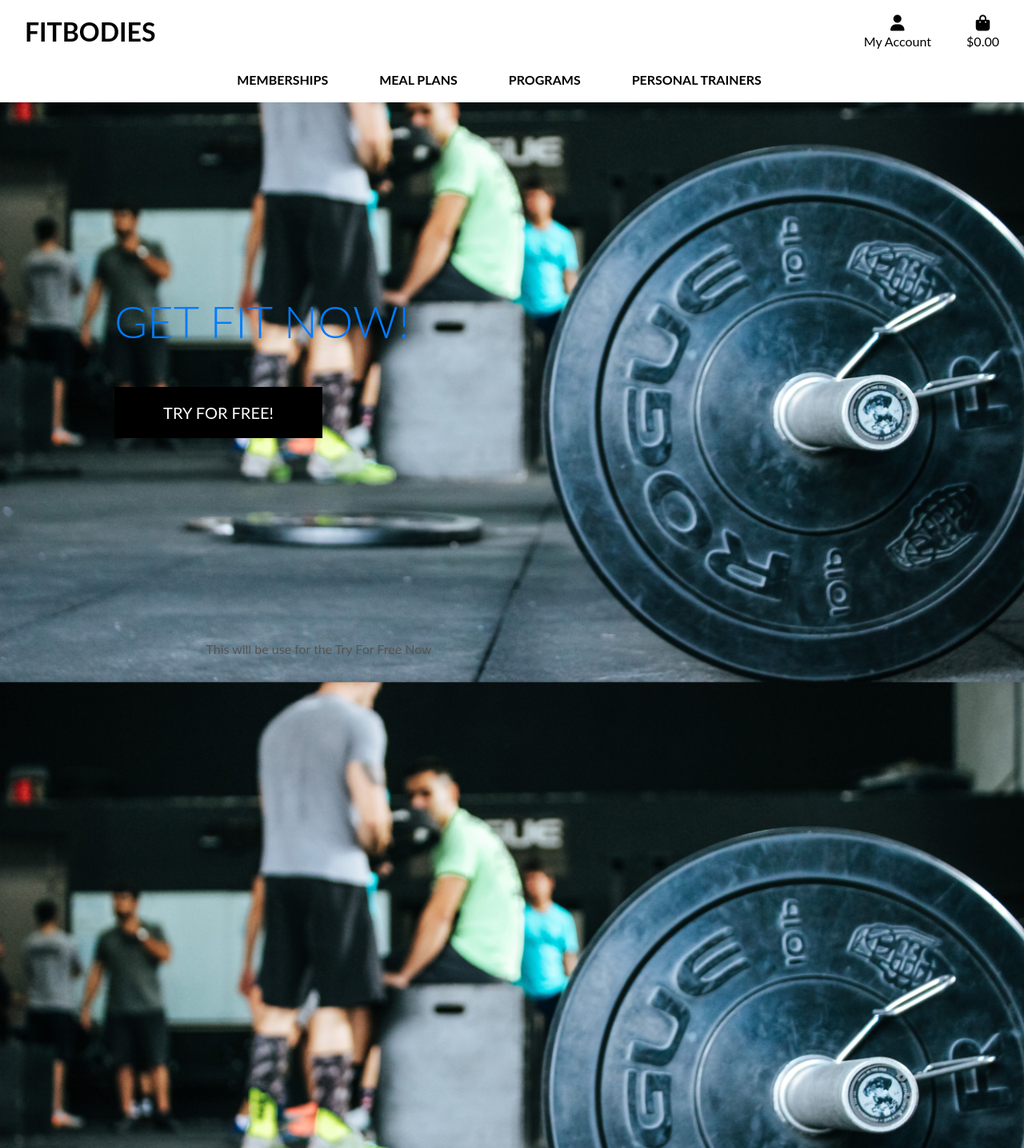
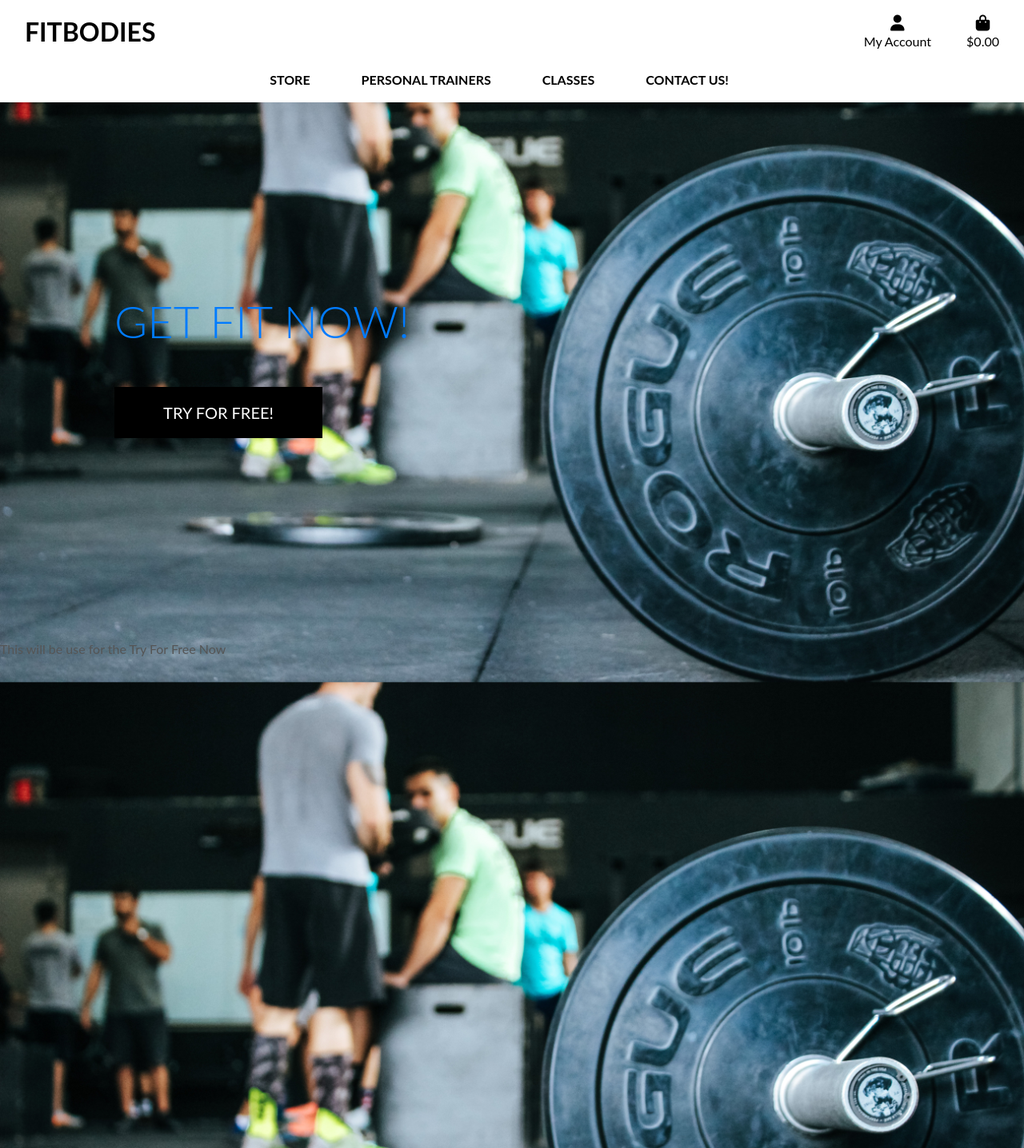
Before and after one commit to rfpotrero/fitbodies, a Django app: page / in a window 1280 px wide. Shown: the whole page at 80% size. Run offline with Django 3.2, Linux system fonts and the light colour scheme; parts of the project's set-up code (start-up, migrations or seed data) failed here and were passed over; some libraries are stand-ins or nearby versions.

Commit message:
style: change the following elements template #87
Create a drop down menu for the shop. Include the following elements
in the main-nav: contact us, Personal trainers and classes pages.

```diff
--- a/home/templates/home/index.html
+++ b/home/templates/home/index.html
@@ -23,8 +23,8 @@
             </div>
         </div>
     </div>
-    <div class="container h-100">
-        <p>This will be use for the Try For Free Now</p>
-    </div>
+</div>
+<div class="h-100" id="try-for-free">
+    <p>This will be use for the Try For Free Now</p>
 </div>
 {% endblock %}
--- a/home/templates/includes/main-nav.html
+++ b/home/templates/includes/main-nav.html
@@ -1,23 +1,29 @@
 <div class="collapse navbar-collapse" id="main-nav">
     <ul class="navbar-nav w-auto mx-auto">
-        <li class="nav-item">
-            <a class="logo-font font-weight-bold nav-link text-black mr-5" href="{% url 'products' %}?category=memberships" id="memberships-link" aria-haspopup="true" aria-expanded="false">
-                Memberships
+        <li class="nav-item dropdown">
+            <a class="logo-font font-weight-bold nav-link text-black mr-5" href="#" id="all-products-link" data-toggle="dropdown" aria-haspopup="true" aria-expanded="false">
+                Store
             </a>
+            <div class="dropdown-menu border-0" aria-labelledby="all-products-link">
+                <a href="{% url 'products' %}?category=memberships" class="dropdown-item">Memberships</a>
+                <a href="{% url 'products' %}?category=mealplans" class="dropdown-item ">Meal Plans</a>
+                <a href="{% url 'products' %}?category=workouprogram" class="dropdown-item ">Programs</a>
+                <a href="{% url 'products' %}?category=ptsessions" class="dropdown-item">Personal Trainers Plans</a>
+            </div>
         </li>
         <li class="nav-item">
             <a class="logo-font font-weight-bold nav-link text-black mr-5" href="{% url 'products' %}?category=mealplans" id="mealplans-link" aria-haspopup="true" aria-expanded="false">
-                Meal Plans
+                Personal Trainers
             </a>
         </li>
         <li class="nav-item">
             <a class="logo-font font-weight-bold nav-link text-black mr-5" href="{% url 'products' %}?category=workouprogram" id="programs-link" aria-haspopup="true" aria-expanded="false">
-                Programs
+                Classes
             </a>
         </li>
         <li class="nav-item">
             <a class="logo-font font-weight-bold nav-link text-black mr-5" href="{% url 'products' %}?category=ptsessions" id="personaltrainers-link" aria-haspopup="true" aria-expanded="false">
-                Personal Trainers
+                Contact Us!
             </a>
         </li>
     </ul>
--- a/home/views.py
+++ b/home/views.py
@@ -5,3 +5,15 @@ def index(request):
     """ A view to return the index page """
 
     return render(request, 'home/index.html')
+
+
+def personaltrainers(request):
+    """ A view to return the Personal Trainers page """
+
+    return render(request, 'home/index.html')
+
+
+def classes(request):
+    """ A view to return the clases """
+
+    return render(request, 'home/index.html')
```
